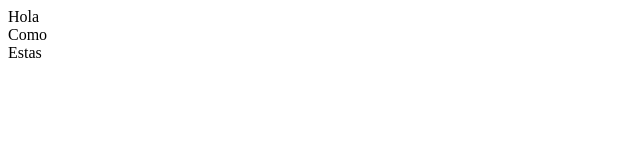
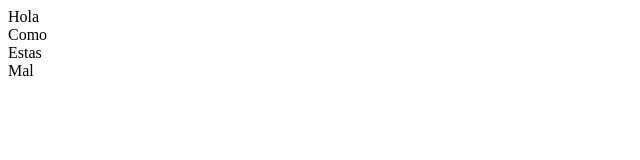
Before and after one commit to chadsfatherlali/testGit, a plain HTML site: page index.html in a window 1280 px wide. Shown: the full height of the page, 0-640 px from the left. Drawn offline with Linux system fonts and the light colour scheme.

Commit message:
COMMIT EN MASTER

```diff
--- a/index.html
+++ b/index.html
@@ -1,3 +1,4 @@
 <div>Hola</div>
 <div>Como</div>
 <div>Estas</div>
+<div>Mal</div>
```
